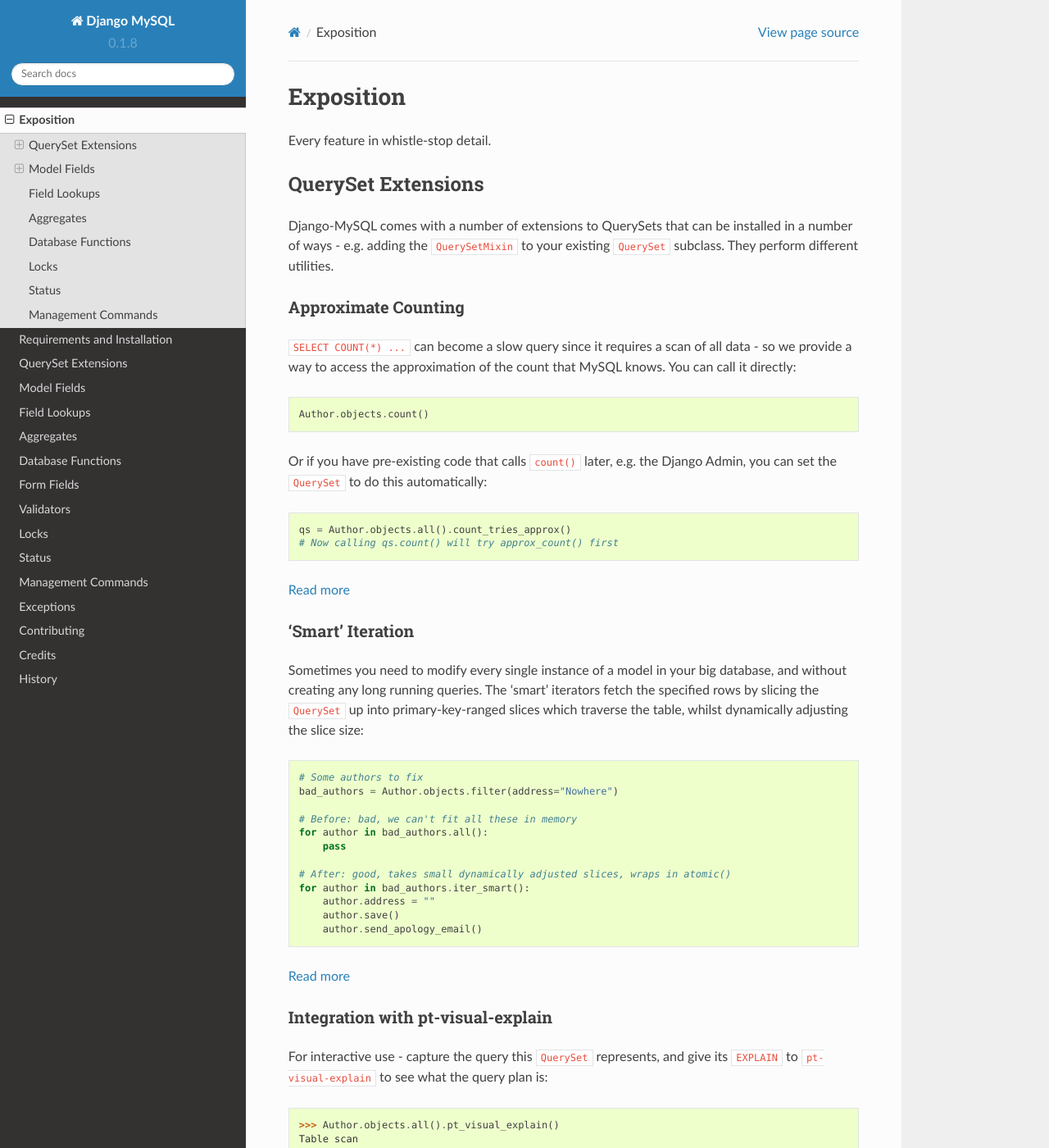
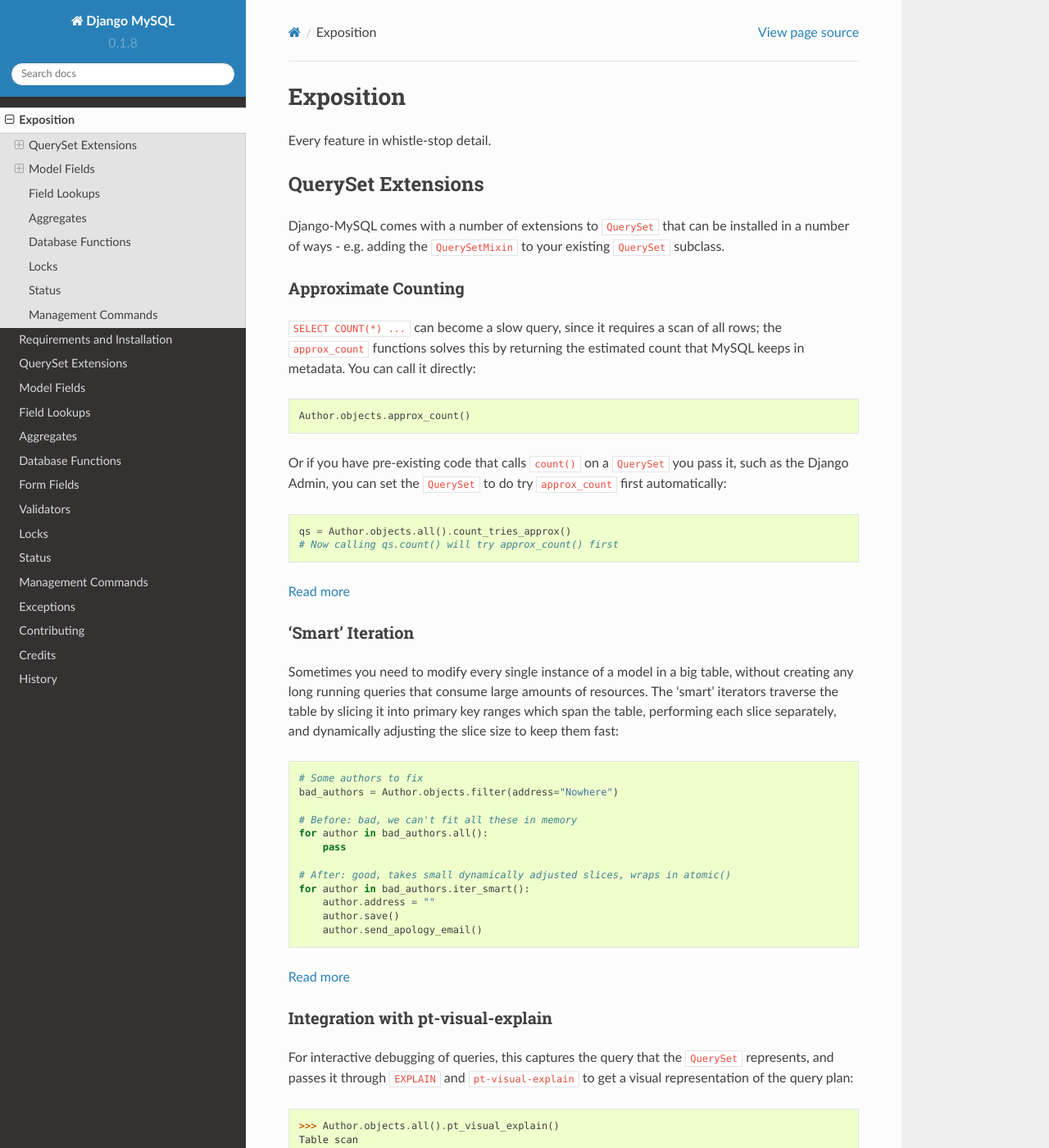
Before and after one commit to adamchainz/django-mysql, a Sphinx documentation site: the page built from docs/exposition.rst, in a window 1280 px wide and 1400 px high. Shown: the whole window at 82% size. Built offline with Sphinx 7.4.7 and the Read the Docs theme 2.0.0, drawn with Linux system fonts in a browser that asks for light colours; some of the changed text lies outside the part shown.

Commit message:
Docs tweaks and fixes

```diff
--- a/docs/exposition.rst
+++ b/docs/exposition.rst
@@ -7,22 +7,23 @@
 QuerySet Extensions
 -------------------
 
-Django-MySQL comes with a number of extensions to QuerySets that can be
+Django-MySQL comes with a number of extensions to ``QuerySet`` that can be
 installed in a number of ways - e.g. adding the ``QuerySetMixin`` to your
-existing ``QuerySet`` subclass. They perform different utilities.
+existing ``QuerySet`` subclass.
 
 
 Approximate Counting
 --------------------
 
-``SELECT COUNT(*) ...`` can become a slow query since it requires a scan of all
-data - so we provide a way to access the approximation of the count that MySQL
-knows. You can call it directly::
+``SELECT COUNT(*) ...`` can become a slow query, since it requires a scan of
+all rows; the ``approx_count`` functions solves this by returning the estimated
+count that MySQL keeps in metadata. You can call it directly::
 
-    Author.objects.count()
+    Author.objects.approx_count()
 
-Or if you have pre-existing code that calls ``count()`` later, e.g. the Django
-Admin, you can set the ``QuerySet`` to do this automatically::
+Or if you have pre-existing code that calls ``count()`` on a ``QuerySet`` you
+pass it, such as the Django Admin, you can set the ``QuerySet`` to do try
+``approx_count`` first automatically::
 
     qs = Author.objects.all().count_tries_approx()
     # Now calling qs.count() will try approx_count() first
@@ -33,10 +34,11 @@
 'Smart' Iteration
 -----------------
 
-Sometimes you need to modify every single instance of a model in your big
-database, and without creating any long running queries. The 'smart' iterators
-fetch the specified rows by slicing the ``QuerySet`` up into primary-key-ranged
-slices which traverse the table, whilst dynamically adjusting the slice size::
+Sometimes you need to modify every single instance of a model in a big table,
+without creating any long running queries that consume large amounts of
+resources. The 'smart' iterators traverse the table by slicing it into primary
+key ranges which span the table, performing each slice separately, and
+dynamically adjusting the slice size to keep them fast::
 
     # Some authors to fix
     bad_authors = Author.objects.filter(address="Nowhere")
@@ -57,8 +59,9 @@
 Integration with pt-visual-explain
 ----------------------------------
 
-For interactive use - capture the query this ``QuerySet`` represents, and give
-its ``EXPLAIN`` to ``pt-visual-explain`` to see what the query plan is::
+For interactive debugging of queries, this captures the query that the
+``QuerySet`` represents, and passes it through ``EXPLAIN`` and
+``pt-visual-explain`` to get a visual representation of the query plan::
 
     >>> Author.objects.all().pt_visual_explain()
     Table scan
@@ -89,10 +92,31 @@
 
 Fields that use MySQL-specific features!
 
+List Fields
+-----------
+
+Two field classes that allow you to store lists of items in a comma-separated
+string::
+
+    class Person(Model):
+        name = CharField(max_length=32)
+        post_nominals = ListTextField(
+            base_field=CharField(max_length=32)
+        )
+
+..
+
+    >>> Person.objects.filter(post_nominals__contains='PhD')
+    [<Person: Horatio>, <Person: Severus>]
+
+:ref:`Read more <list-fields>`
+
+
 Set Fields
 ----------
 
-For storing sets of items in a comma-separated string::
+Two field classes that allow you to store sets of items in a comma-separated
+string::
 
     class Post(Model):
         name = CharField(max_length=32)
@@ -113,7 +137,7 @@
 Field Lookups
 -------------
 
-ORM extensions to built-in fields:
+ORM extensions to built-in fields::
 
     >>> Author.objects.filter(name__sounds_like='Robert')
     [<Author: Robert>, <Author: Rupert>]
@@ -125,8 +149,8 @@
 Aggregates
 ----------
 
-``GROUP_CONCAT`` is supported, which allows you to bring back the concatenation
-of an aggregate in one query:
+MySQL's powerful ``GROUP_CONCAT`` statement is added as an aggregate, allowing
+you to bring back the concatenation of values from a group in one query::
 
     >>> author = Author.objects.annotate(
     ...     book_ids=GroupConcat('books__id')
@@ -154,8 +178,7 @@
 Locks
 -----
 
-A little-known MySQL feature, this allows you to lock an arbitrary string to
-prevent concurrent access to some resource::
+Use MySQL as a locking server for arbitrarily named lock::
 
     with Lock("ExternalAPI", timeout=10.0):
         do_some_external_api_stuff()
@@ -167,11 +190,9 @@
 Status
 ------
 
-Do you know what your server is doing, or what your code is doing to it? Quick
-programmatic access to global or session status variables::
+Easy access to global or session status variables::
 
-    status = GlobalStatus()
-    if status.get('Threads_running') > 100:
+    if global_status.get('Threads_running') > 100:
         raise BorkError("Server too busy right now, come back later")
 
 :ref:`Read more <status>`
--- a/docs/model_fields.rst
+++ b/docs/model_fields.rst
@@ -57,7 +57,7 @@
 
         class Person(Model):
             post_nominals = ListCharField(
-                base_field=CharField(),
+                base_field=CharField(max_length=32),
                 size=6,
                 max_length=(6 * 3)  # 6 two digit numbers plus commas
             )
@@ -98,7 +98,7 @@
     >>> Person.objects.create(name='Severus', post_nominals=['PhD', 'DPhil'])
     >>> Person.objects.create(name='Paulus', post_nominals=[])
 
-    >>> Person.objects.filter(middle_names__contains='PhD')
+    >>> Person.objects.filter(post_nominals__contains='PhD')
     [<Person: Horatio>, <Person: Severus>]
 
     >>> Person.objects.filter(post_nominals__contains='Esq.')
--- a/docs/status.rst
+++ b/docs/status.rst
@@ -115,7 +115,7 @@
 
         read_operations = session_status.get("Handler_read")
 
-    And for a different connection:
+    And for a different connection::
 
         from django_mysql.status import SessionStatus
 
```
Also changed, not shown: other parts of docs/exposition.rst (+2 -2 lines).
